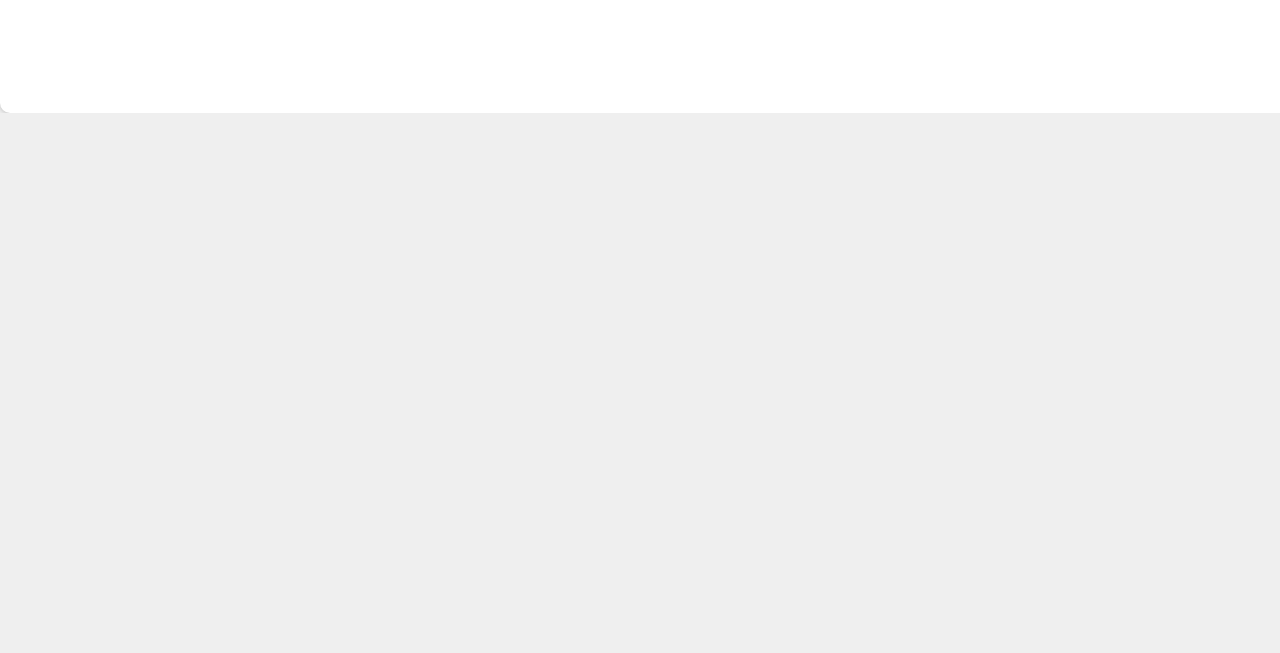
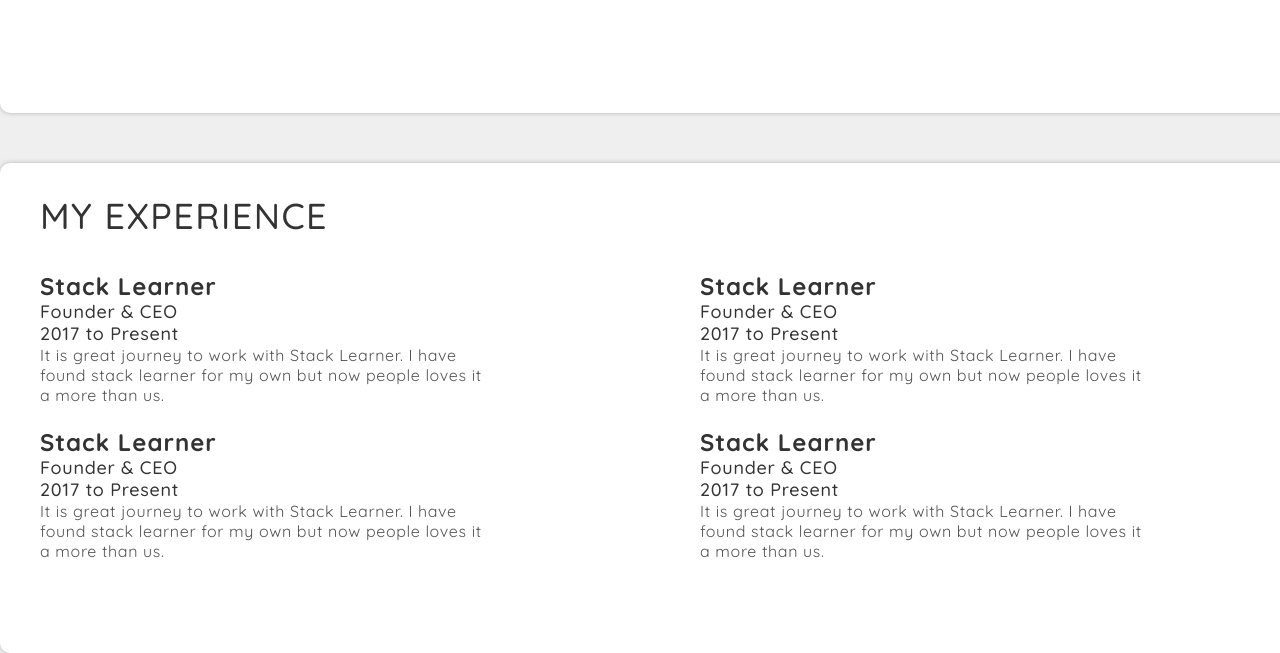
Before and after one commit to mrhm-dev/web-design-master-class, a plain HTML site: page src/Project 7 - Single Page Portfolio/index.html in a window 1280 px wide. Shown: the part 1047-1700 px from the top of the page. Before the commit the page ends 1160 px from the top, so only its background shows below. Drawn offline with Linux system fonts and the light colour scheme.

Commit message:
feat[project-7]: Complete Single Page Portfolio

```diff
--- a/src/Project 7 - Single Page Portfolio/index.html
+++ b/src/Project 7 - Single Page Portfolio/index.html
@@ -65,7 +65,7 @@
 			</section>
 			<!-- My Skills section -->
 			<div class="my-skills-section">
-				<h1 class="my-skills-heading">My Skills</h1>
+				<h1 class="section-heading">My Skills</h1>
 				<div class="skills-container">
 					<div class="skill-item-container">
 						<div class="icon-container">
@@ -129,6 +129,36 @@
 					</div>
 				</div>
 			</div>
+			<!-- My Experience Section -->
+			<section class="my-experience-section">
+				<h1 class="section-heading">My Experience</h1>
+				<div class="experiences-container">
+					<div class="experience-item">
+						<h1>Stack Learner</h1>
+						<h3>Founder & CEO</h3>
+						<h3>2017 to Present</h3>
+						<p>It is great journey to work with Stack Learner. I have found stack learner for my own but now people loves it a more than us.</p>
+					</div>
+					<div class="experience-item">
+						<h1>Stack Learner</h1>
+						<h3>Founder & CEO</h3>
+						<h3>2017 to Present</h3>
+						<p>It is great journey to work with Stack Learner. I have found stack learner for my own but now people loves it a more than us.</p>
+					</div>
+					<div class="experience-item">
+						<h1>Stack Learner</h1>
+						<h3>Founder & CEO</h3>
+						<h3>2017 to Present</h3>
+						<p>It is great journey to work with Stack Learner. I have found stack learner for my own but now people loves it a more than us.</p>
+					</div>
+					<div class="experience-item">
+						<h1>Stack Learner</h1>
+						<h3>Founder & CEO</h3>
+						<h3>2017 to Present</h3>
+						<p>It is great journey to work with Stack Learner. I have found stack learner for my own but now people loves it a more than us.</p>
+					</div>
+				</div>
+			</section>
 		</main>
 	</body>
 </html>
--- a/src/Project 7 - Single Page Portfolio/styles/style.css
+++ b/src/Project 7 - Single Page Portfolio/styles/style.css
@@ -159,7 +159,7 @@
 	border-radius: 10px;
 	padding: 35px 40px;
 }
-.my-skills-heading {
+.section-heading {
 	font-style: normal;
 	font-weight: 500;
 	font-size: 36px;
@@ -210,3 +210,47 @@
 	margin-top: 12px;
 }
 /* My Skills section Ends */
+
+/* My Experience Section Start */
+.my-experience-section {
+	width: 100%;
+	height: 490px;
+	margin-top: 50px;
+	background-color: #ffffff;
+	box-shadow: 0px 0px 5px rgba(0, 0, 0, 0.25);
+	border-radius: 10px;
+	padding: 35px 40px;
+}
+.experiences-container {
+	display: grid;
+	grid-template-columns: 1fr 1fr;
+}
+.experience-item {
+	margin-top: 22px;
+}
+.experience-item h1 {
+	font-style: normal;
+	font-weight: bold;
+	font-size: 24px;
+	line-height: 30px;
+	letter-spacing: 0.04em;
+	color: #333333;
+}
+.experience-item h3 {
+	font-style: normal;
+	font-weight: 500;
+	font-size: 18px;
+	line-height: 22px;
+	letter-spacing: 0.04em;
+	color: #333333;
+}
+.experience-item p {
+	width: 446px;
+	font-style: normal;
+	font-weight: normal;
+	font-size: 16px;
+	line-height: 20px;
+	letter-spacing: 0.04em;
+	color: #555555;
+}
+/* My Experience Section Ends*/
```
